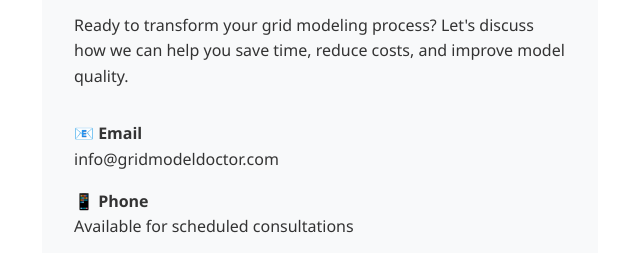
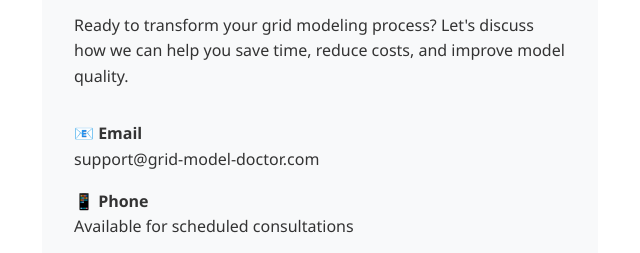
Before and after one commit to grid-model-doctor/company-page, a plain HTML site: page index.html in a window 1280 px wide. Shown: the part 3454-3707 px from the top of the page, 18-658 px from the left. Drawn offline with Linux system fonts and the light colour scheme; a script that the page names is missing.

Commit message:
updated support email

```diff
--- a/index.html
+++ b/index.html
@@ -86,7 +86,7 @@
 
                     <div style="margin-top: 2rem;">
                         <h4>📧 Email</h4>
-                        <p>info@gridmodeldoctor.com</p>
+                        <p>support@grid-model-doctor.com</p>
                     </div>
 
                     <div style="margin-top: 1rem;">
```
Also changed, not shown: post.html (+1 -1 lines).
